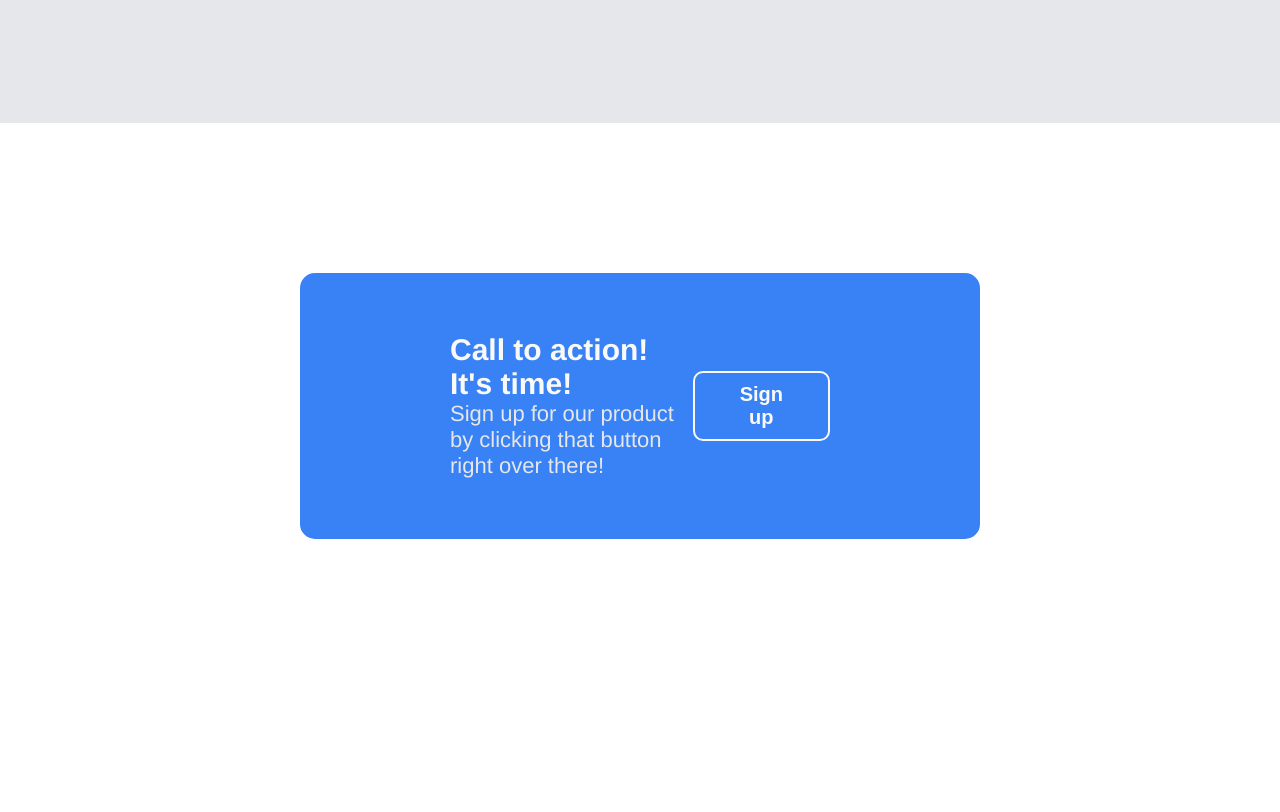
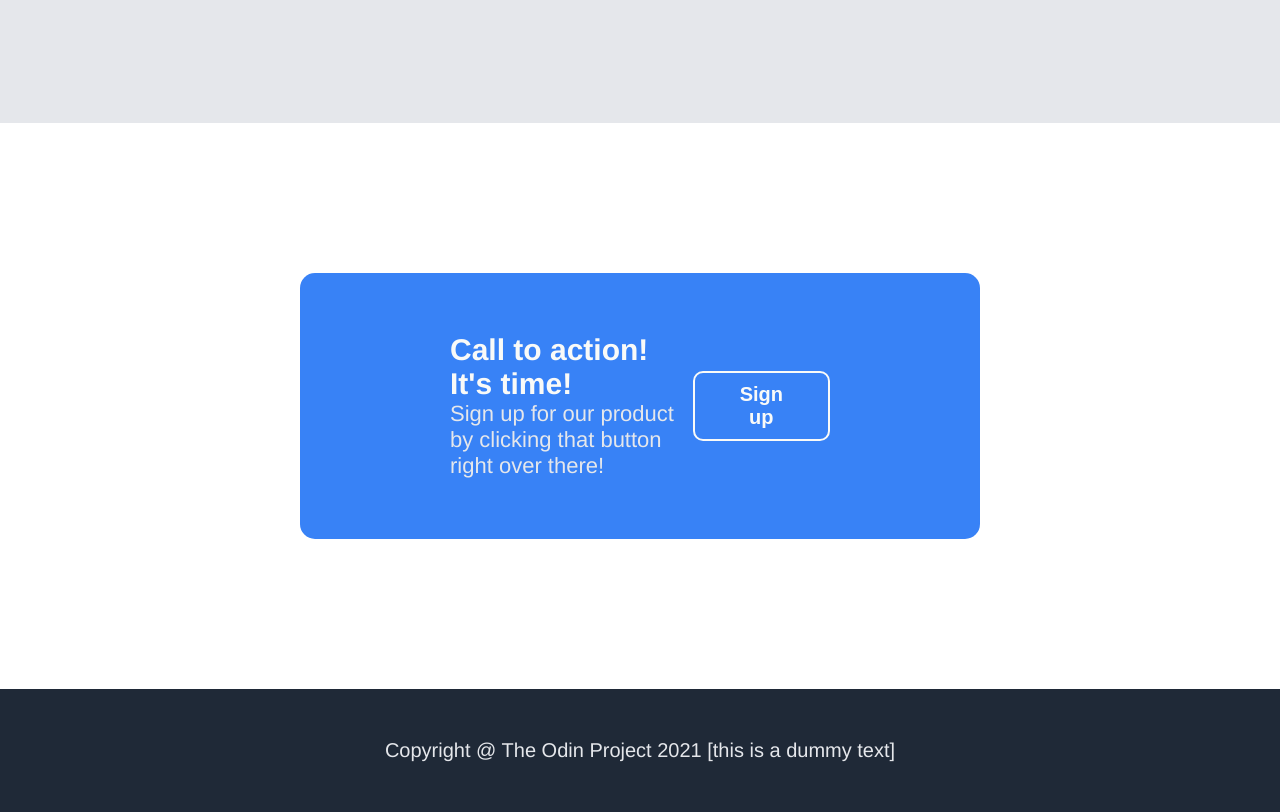
Before and after one commit to mFaizanBaloch/TOP-Landing-Page-Practice, a plain HTML site: page index.html in a window 1280 px wide. Shown: the part 2207-3019 px from the top of the page. Before the commit the page ends 2896 px from the top, so only its background shows below. Drawn offline with Linux system fonts and the light colour scheme.

Commit message:
Implements footer

```diff
--- a/index.html
+++ b/index.html
@@ -73,6 +73,10 @@
             <button>Sign up</button>
         </div>
     </div>
+
+    <footer>
+        <p>Copyright @ The Odin Project 2021 [this is a dummy text]</p>
+    </footer>
 </body>
 
 </html>
--- a/style.css
+++ b/style.css
@@ -197,3 +197,11 @@ header a {
     border-radius: 10px;
     border-style: solid;
 }
+
+footer {
+    background-color: #1F2937;
+    font-size: 20px;
+    color: #E5E7EB;
+    padding: 30px;
+    text-align: center;
+}
```
